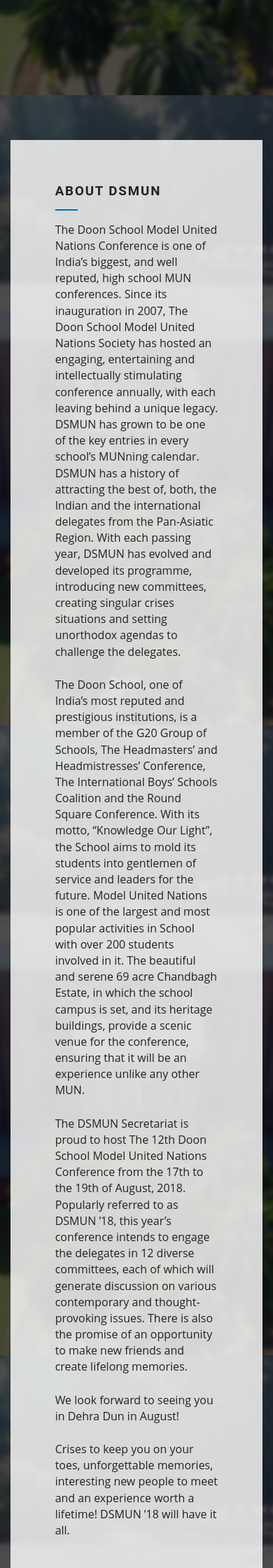
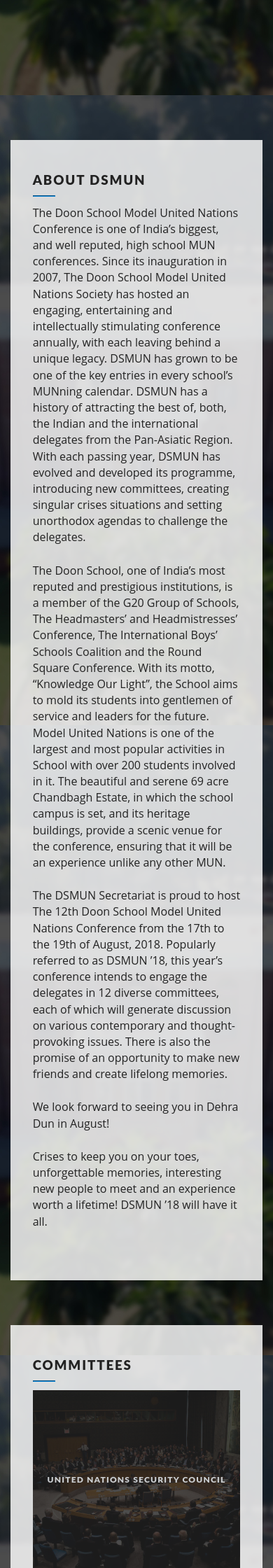
Before and after one commit to pratinav/dsmun18.com, a Jekyll site: the page built from index.html, in a window 390 px wide. Shown: the part 764-3004 px from the top of the page at 70% size. Built offline with Jekyll 4.4.1, drawn with Linux system fonts in a browser that asks for light colours; some web fonts are replaced; a script that is not in the unit is left out.

Commit message:
Change typefaces

```diff
--- a/assets/css/style.css
+++ b/assets/css/style.css
@@ -1,32 +1,17 @@
-/**
- * Font declarations
- */
-
 @font-face {
-  font-family: 'Montserrat';
-  font-style: normal;
-  font-weight: 700;
-  src: local('Montserrat Bold'), local('Montserrat-Bold'), url(https://fonts.gstatic.com/s/montserrat/v10/IQHow_FEYlDC4Gzy_m8fcoWiMMZ7xLd792ULpGE4W_Y.woff2)
-  format('woff2');
-unicode-range: U+0000-00FF, U+0131, U+0152-0153, U+02C6, U+02DA, U+02DC, U+2000-206F, U+2074, U+20AC, U+2212, U+2215;
+ font-family: 'Lato';
+ font-style: normal;
+ font-weight: 900;
+ src: local('Lato Black'), local('Lato-Black'), url(https://fonts.gstatic.com/s/lato/v14/S6u9w4BMUTPHh50XSwiPGQ3q5d0.woff2) format('woff2');
+ unicode-range: U+0000-00FF, U+0131, U+0152-0153, U+02BB-02BC, U+02C6, U+02DA, U+02DC, U+2000-206F, U+2074, U+20AC, U+2122, U+2191, U+2193, U+2212, U+2215, U+FEFF, U+FFFD;
 }
 
 @font-face {
-  font-family: 'Source Sans Pro';
+  font-family: 'Open Sans';
   font-style: normal;
   font-weight: 400;
-  src: local('Source Sans Pro Regular'), local('SourceSansPro-Regular'),
-  url(https://fonts.gstatic.com/s/sourcesanspro/v10/ODelI1aHBYDBqgeIAH2zlNV_2ngZ8dMf8fLgjYEouxg.woff2) format('woff2');
-  unicode-range: U+0000-00FF, U+0131, U+0152-0153, U+02C6, U+02DA, U+02DC, U+2000-206F, U+2074, U+20AC, U+2212, U+2215;
-}
-
-@font-face {
-  font-family: 'Source Sans Pro';
-  font-style: normal;
-  font-weight: 600;
-  src: local('Source Sans Pro SemiBold'), local('SourceSansPro-SemiBold'),
-  url(https://fonts.gstatic.com/s/sourcesanspro/v10/toadOcfmlt9b38dHJxOBGCOFnW3Jk0f09zW_Yln67Ac.woff2) format('woff2');
-  unicode-range: U+0000-00FF, U+0131, U+0152-0153, U+02C6, U+02DA, U+02DC, U+2000-206F, U+2074, U+20AC, U+2212, U+2215;
+  src: local('Open Sans Regular'), local('OpenSans-Regular'), url(https://fonts.gstatic.com/s/opensans/v15/mem8YaGs126MiZpBA-UFVZ0bf8pkAg.woff2) format('woff2');
+  unicode-range: U+0000-00FF, U+0131, U+0152-0153, U+02BB-02BC, U+02C6, U+02DA, U+02DC, U+2000-206F, U+2074, U+20AC, U+2122, U+2191, U+2193, U+2212, U+2215, U+FEFF, U+FFFD;
 }
 
 * {
@@ -39,7 +24,7 @@
   background: url(/assets/images/bg.jpg) center fixed;
   background-size: cover;
   color: #222222;
-  font: 16px "Source Sans Pro", "Open Sans", "Helvetica Neue", Helvetica, Arial, sans-serif;
+  font: 1em "Open Sans", "Helvetica Neue", Arial, sans-serif;
   line-height: 1;
 }
 
@@ -74,7 +59,7 @@
 }
 
 h1 {
-  font-family: "Montserrat", "Roboto", "Source Sans Pro", "Open Sans", "Helvetica Neue", Helvetica, Arial, sans-serif;
+  font-family: "Lato Black", "Open Sans", "Helvetica Neue", Arial, sans-serif;
   font-size: 1.17em;
   font-weight: bold;
   letter-spacing: 0.1em;
@@ -86,7 +71,7 @@
   border-style: inset;
   content: '';
   display: block;
-  margin: 1rem 0;
+  margin: 0.75rem 0;
   position: relative;
   width: 30px;
 }
@@ -163,7 +148,7 @@
 
 nav a {
   color: white;
-  font-family: "Montserrat", "Roboto", "Source Sans Pro", "Open Sans", "Helvetica Neue", Helvetica, Arial, sans-serif;
+  font-family: "Lato Black", "Open Sans", "Helvetica Neue", Arial, sans-serif;
   font-size: 0.75em;
   font-weight: bold;
   letter-spacing: 0.1em;
@@ -192,7 +177,7 @@
   transform: translateX(0);
 }
 
-@media only screen and (max-width: 950px) {
+@media screen and (max-width: 950px) {
   .nav-toggle {
     display: inline-block;
   }
@@ -214,7 +199,7 @@
 
   nav li a {
     display: block;
-    font-family: "Source Sans Pro", "Open Sans", "Helvetica Neue", Helvetica, Arial, sans-serif;
+    font-family: Open Sans, "Helvetica Neue", Arial, sans-serif;
     font-size: 1em;
     letter-spacing: initial;
     margin-left: 0;
@@ -253,6 +238,18 @@
   width: 92.5%;
 }
 
+@media screen and (max-width: 500px) {
+  .panel {
+    padding: 3em 2em;
+  }
+}
+
+@media screen and (max-width: 350px) {
+  .panel {
+    padding: 2em 1em;
+  }
+}
+
 .feature:after {
   clear: both;
   content: "";
@@ -271,7 +268,7 @@
   margin-right: 0;
 }
 
-@media only screen and (max-width: 800px) {
+@media screen and (max-width: 800px) {
   .feature-item {
     margin-bottom: 1em;
     margin-left: 0;
@@ -309,14 +306,14 @@
   width: 33%;
 }
 
-@media only screen and (max-width: 960px) {
+@media screen and (max-width: 960px) {
   .grid-item {
     height: 256px;
     width: 50%;
   }
 }
 
-@media only screen and (max-width: 660px) {
+@media screen and (max-width: 660px) {
   .grid-item {
     height: 256px;
     width: 100%;
@@ -329,7 +326,7 @@
   bottom: 0;
   color: #cccfd2;
   display: flex;
-  font-family: "Montserrat", "Roboto", "Source Sans Pro", "Open Sans", "Helvetica Neue", Helvetica, Arial, sans-serif;
+  font-family: "Lato Black", "Open Sans", "Helvetica Neue", Arial, sans-serif;
   font-size: 0.75em;
   font-weight: bold;
   justify-content: center;
@@ -366,6 +363,7 @@
   padding: 5em 0;
   position: initial;
   width: 100%;
+  line-height: normal;
 }
 
 footer.anchor {
@@ -501,6 +499,7 @@
 #committees a:nth-child(7)  .grid-item {
   background: url(/assets/images/committee_thumbs/ls.jpg) center;
   background-size: cover;
+  background-position: top;
 }
 
 #committees a:nth-child(7) .grid-item:after {
@@ -519,6 +518,7 @@
 #committees a:nth-child(9)  .grid-item {
   background: url(/assets/images/committee_thumbs/specpol.jpg) center;
   background-size: cover;
+  background-position: bottom;
 }
 
 #committees a:nth-child(9) .grid-item:after {
@@ -550,124 +550,6 @@
 
 #committees a:nth-child(12) .grid-item:after {
   content: "united nations office on drugs and crime";
-}
-
-/**
- * Gallery styles
- */
-
-#gallery .grid-item {
-  cursor: default;
-}
-
-#gallery .grid-item:nth-child(1) {
-  background: url(/assets/images/gallery/pic1.jpg) center;
-  background-size: cover;
-}
-
-#gallery .grid-item:nth-child(2) {
-  background: url(/assets/images/gallery/pic10.jpg) center;
-  background-size: cover;
-}
-
-#gallery .grid-item:nth-child(3) {
-  background: url(/assets/images/gallery/pic11.jpg) center;
-  background-size: cover;
-}
-
-#gallery .grid-item:nth-child(4) {
-  background: url(/assets/images/gallery/pic12.jpg) center;
-  background-size: cover;
-}
-
-#gallery .grid-item:nth-child(5) {
-  background: url(/assets/images/gallery/pic13.jpg) center;
-  background-size: cover;
-}
-
-#gallery .grid-item:nth-child(6) {
-  background: url(/assets/images/gallery/pic14.jpg) center;
-  background-size: cover;
-}
-
-#gallery .grid-item:nth-child(7) {
-  background: url(/assets/images/gallery/pic15.jpg) center;
-  background-size: cover;
-}
-
-#gallery .grid-item:nth-child(8) {
-  background: url(/assets/images/gallery/pic16.jpg) center;
-  background-size: cover;
-}
-
-#gallery .grid-item:nth-child(9) {
-  background: url(/assets/images/gallery/pic17.jpg) center;
-  background-size: cover;
-}
-
-#gallery .grid-item:nth-child(10) {
-  background: url(/assets/images/gallery/pic18.jpg) center;
-  background-size: cover;
-}
-
-#gallery .grid-item:nth-child(11) {
-  background: url(/assets/images/gallery/pic19.jpg) center;
-  background-size: cover;
-}
-
-#gallery .grid-item:nth-child(12) {
-  background: url(/assets/images/gallery/pic2.jpg) center;
-  background-size: cover;
-}
-
-#gallery .grid-item:nth-child(13) {
-  background: url(/assets/images/gallery/pic20.jpg) center;
-  background-size: cover;
-}
-
-#gallery .grid-item:nth-child(14) {
-  background: url(/assets/images/gallery/pic21.jpg) center;
-  background-size: cover;
-}
-
-#gallery .grid-item:nth-child(15) {
-  background: url(/assets/images/gallery/pic22.jpg) center;
-  background-size: cover;
-}
-
-#gallery .grid-item:nth-child(16) {
-  background: url(/assets/images/gallery/pic3.jpg) center;
-  background-size: cover;
-}
-
-#gallery .grid-item:nth-child(17) {
-  background: url(/assets/images/gallery/pic4.jpg) center;
-  background-size: cover;
-}
-
-#gallery .grid-item:nth-child(18) {
-  background: url(/assets/images/gallery/pic5.jpg) center;
-  background-size: cover;
-}
-
-#gallery .grid-item:nth-child(19) {
-  background: url(/assets/images/gallery/pic6.jpg) center;
-  background-size: cover;
-}
-
-#gallery .grid-item:nth-child(20) {
-  background: url(/assets/images/gallery/pic7.jpg) center;
-  background-size: cover;
-}
-
-#gallery .grid-item:nth-child(21) {
-  background: url(/assets/images/gallery/pic8.jpg) center;
-  background-size: cover;
-}
-
-#gallery .grid-item:nth-child(22) {
-  background: url(/assets/images/gallery/pic9.jpg) center;
-  background-size: cover;
 }
 
 /**
@@ -732,6 +614,10 @@
   width: auto;
 }
 
+address {
+  font-style: normal;
+}
+
 /**
  * Committee page styles
  */
@@ -772,7 +658,7 @@
   margin-right: 2%;
 }
 
-@media only screen and (max-width: 800px) {
+@media screen and (max-width: 800px) {
   #about_others .chair_img {
     width: 100%;
   }
@@ -788,7 +674,7 @@
   width: 100%;
 }
 
-@media only screen and (max-width: 416px) {
+@media screen and (max-width: 416px) {
   .chair_img {
     margin-left: 0;
   }
@@ -850,10 +736,6 @@
   text-align: center;
 }
 
-address {
-  font-style: normal;
-}
-
 .gallery {
   background: #eeeeee;
 }
```
